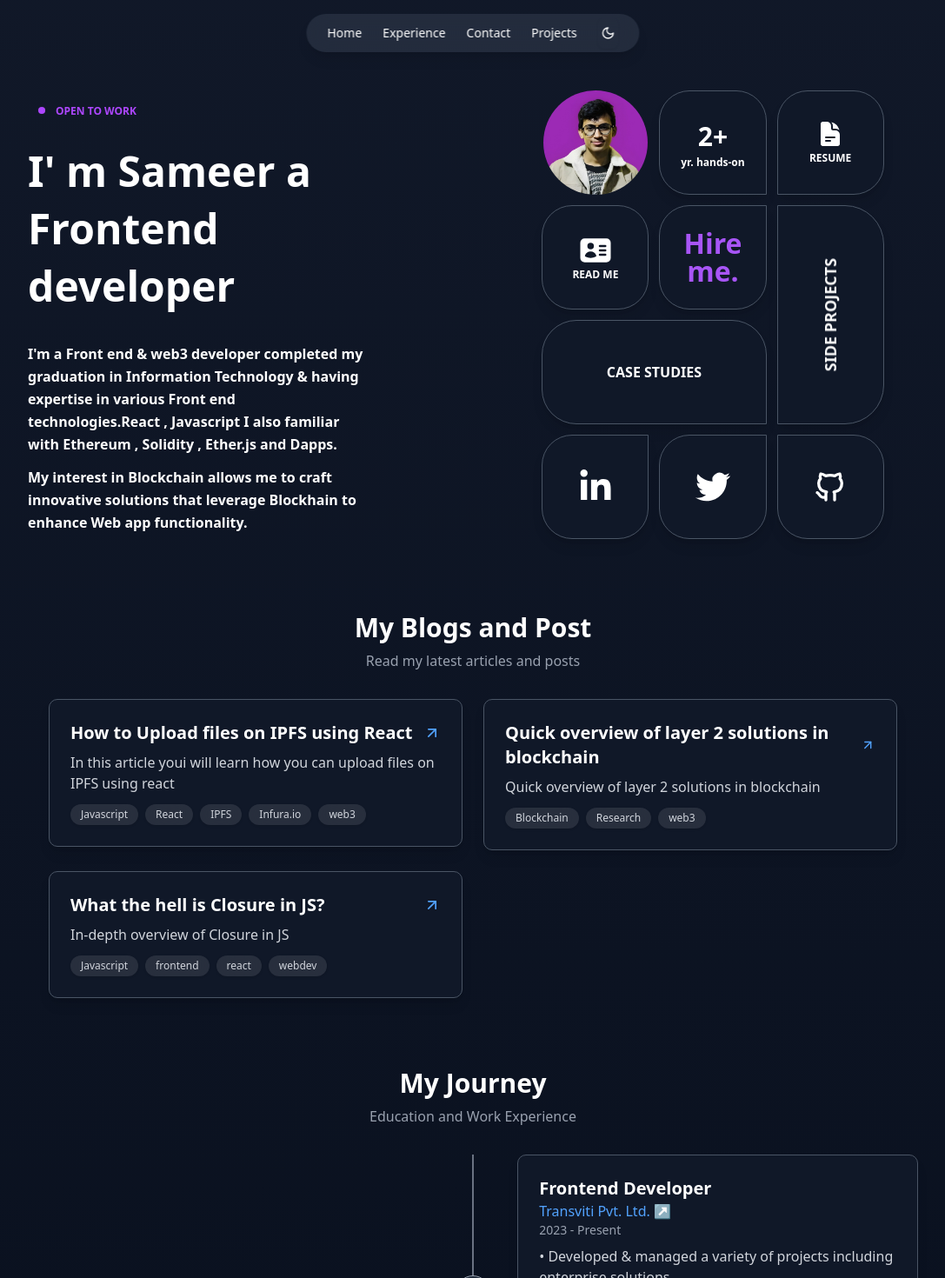
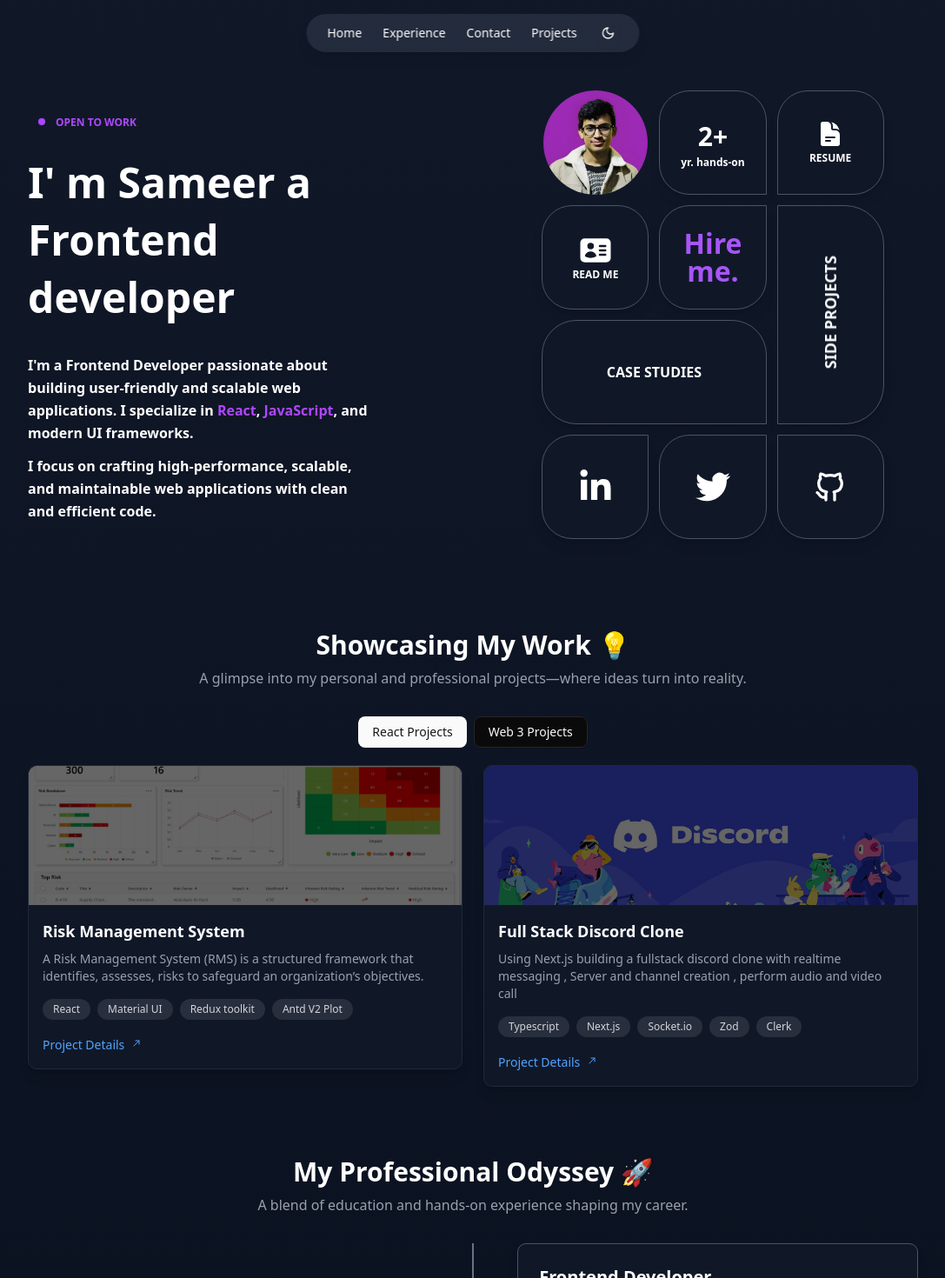
Before and after one commit to Sameer-472/Next.js-Portfolio, a Next.js app: page / in a window 1280 px wide. Shown: the top 1470 px of the page at 87% size, without its empty margins (96-1183 px from the left). Built offline with nearby package versions, Linux system fonts and the light colour scheme.

Commit message:
fully change the profile section and added skill section , also done sone changes in text and headings

```diff
--- a/app/page.js
+++ b/app/page.js
@@ -3,15 +3,17 @@ import ContactInfo from "@/components/contact";
 import Footer from "@/components/footer";
 import { Profile } from "@/components/profile";
 import Projects from "@/components/projects";
+import Skills from "@/components/Skills";
 import Timeline from "@/components/Timeline";
 
 export default function Home() {
   return (
     <div id='scrollContainer' name="scrollContainer" className="min-h-screen ">
       <Profile />
+      <Projects />
+      <Timeline />
       <Blogs />
-      <Timeline />
-      <Projects />
+      <Skills />
       <ContactInfo />
       <Footer />
     </div>
--- a/components/BentoGrid.jsx
+++ b/components/BentoGrid.jsx
@@ -5,8 +5,7 @@ import React from "react";
 // import calculateYearCount from "@/app/utils/expCalculator";
 import { useRouter } from "next/navigation";
 import { motion } from "framer-motion";
-// import { downloadPDF } from "@/app/utils/downloadPDF";
-import Link from "next/link";
+import { Link } from "react-scroll";
 
 const contentContainerVariants = {
     hidden: { opacity: 0 },
@@ -55,7 +54,7 @@ const BentoGrid = () => {
                         },
                     }}
                     className={`${boxStyle} group rounded-[35px] cursor-pointer bg-transparent overflow-visible`}
-                    onClick={() => router.push("/about")}
+                // onClick={() => router.push("/about")}
                 >
                     <img
                         className="w-[95px] h-[95px] lg:w-[120px] lg:h-[120px] rounded-full object-cover group-hover:scale-105 transition-all ease-in-out duration-1000"
@@ -63,6 +62,7 @@ const BentoGrid = () => {
                         alt="profile-pic"
                     />
                 </motion.div>
+                <Link to="experience" className={`${boxStyle} rounded-t-[35px] rounded-l-[35px] cursor-pointer hover:text-secondary hover:font-bold bg-white dark:bg-gray-900 shadow-lg text-gray-800 dark:text-white transition-all ease-in-out duration-500 dark:border dark:border-gray-600`} className={`${boxStyle} rounded-t-[35px] rounded-l-[35px] cursor-pointer hover:text-secondary hover:font-bold bg-white dark:bg-gray-900 shadow-lg text-gray-800 dark:text-white transition-all ease-in-out duration-500 dark:border dark:border-gray-600`}>
                     <motion.div
                         variants={{
                             ...contentVariants,
@@ -71,8 +71,6 @@ const BentoGrid = () => {
                                 transition: { ...contentVariants.visible.transition, delay: 0.3 },
                             },
                         }}
-                    className={`${boxStyle} rounded-t-[35px] rounded-l-[35px] cursor-pointer hover:text-secondary hover:font-bold bg-white dark:bg-gray-900 shadow-lg text-gray-800 dark:text-white transition-all ease-in-out duration-500 dark:border dark:border-gray-600`}
-                    onClick={() => router.push("/credentials")}
                     >
 
                         <div className="flex flex-col items-center justify-center">
@@ -85,12 +83,7 @@ const BentoGrid = () => {
                             </span>
                         </div>
                     </motion.div>
-                <Link
-                    href="./doc/resume.pdf"
-                    target="_blank"
-                    alt="my-cv"
-                    rel="noopener noreferrer"
-                >
+                </Link>
                 <motion.div
                     variants={{
                         ...contentVariants,
@@ -103,9 +96,9 @@ const BentoGrid = () => {
                         },
                     }}
                     className={`${boxStyle} text-gray-800 dark:text-white bg-white dark:bg-gray-900 shadow-lg dark:border dark:border-gray-600 rounded-br-[35px] rounded-t-[35px] cursor-pointer hover:text-secondary hover:font-black transition-all ease-in-out duration-500`}
-                    // onClick={() =>
-                    //   downloadPDF("/public/", "Resume - Muhammad Azlaan Zubair.pdf")
-                    // }
+                    onClick={() => {
+                        window.open('/SameerKhan.resume.pdf', '_blank');
+                    }}
                 >
                     <div className="flex items-center justify-center">
                         <span className="text-xs font-bold text-center uppercase">
@@ -126,7 +119,7 @@ const BentoGrid = () => {
                         </span>
                     </div>
                 </motion.div>
-                </Link>
+
                 <motion.div
                     variants={{
                         ...contentVariants,
@@ -138,8 +131,8 @@ const BentoGrid = () => {
                             },
                         },
                     }}
-                    className={`${boxStyle} text-gray-800 dark:text-white bg-white dark:bg-gray-900 shadow-lg dark:border dark:border-gray-600 rounded-[35px] cursor-pointer hover:text-secondary hover:font-black transition-all ease-in-out duration-500`}
-                    onClick={() => router.push("/about")}
+                    className={`${boxStyle} text-gray-800 dark:text-white bg-white dark:bg-gray-900 shadow-lg dark:border dark:border-gray-600 rounded-[35px] cursor-pointer hover:text-secondary hover:font-bold transition-all ease-in-out duration-500`}
+                // onClick={() => router.push("/about")}
                 >
                     <div className="flex items-center justify-center">
                         <span className="text-xs font-bold text-center uppercase">
@@ -168,10 +161,10 @@ const BentoGrid = () => {
                             transition: { ...contentVariants.visible.transition, delay: 0 },
                         },
                     }}
-                    className={`${boxStyle} text-gray-800 dark:text-white bg-white dark:bg-gray-900 shadow-lg dark:border dark:border-gray-600 group rounded-b-[35px] rounded-tl-[35px] cursor-pointer`}
+                    className={`${boxStyle} text-gray-800  hover:font-bold transition-all dark:text-white bg-white dark:bg-gray-900 shadow-lg dark:border dark:border-gray-600 group rounded-b-[35px] rounded-tl-[35px] cursor-pointer`}
                     onClick={() =>
                         window.open(
-                            "https://calendly.com/mdazlaanzubair/virtual-interaction/",
+                            "https://calendly.com/muhammadsameer2016/30min",
                             "_blank"
                         )
                     }
@@ -182,6 +175,9 @@ const BentoGrid = () => {
                         </h1>
                     </div>
                 </motion.div>
+                <Link to="projects"
+                    className={`${boxStyle} bg-white  hover:font-bold transition-all dark:bg-gray-900 shadow-lg dark:border dark:border-gray-600 row-span-2 rounded-r-[45px] cursor-pointer ease-in-out duration-500`}
+                >
                     <motion.div
                         variants={{
                             ...contentVariants,
@@ -190,13 +186,15 @@ const BentoGrid = () => {
                                 transition: { ...contentVariants.visible.transition, delay: 0.5 },
                             },
                         }}
-                    className={`${boxStyle} bg-white dark:bg-gray-900 shadow-lg dark:border dark:border-gray-600 row-span-2 rounded-r-[45px] cursor-pointer hover:text-secondary transition-all ease-in-out duration-500`}
-                    onClick={() => router.push("/projects")}
+
+                    // onClick={() => router.push("/projects")}
                     >
-                    <span className="text-lg font-semibold [writing-mode:vertical-lr] rotate-180 uppercase">
+                        <span className="text-lg text-nowrap font-semibold [writing-mode:vertical-lr] rotate-180 uppercase">
                             Side Projects
                         </span>
                     </motion.div>
+                </Link>
+                <Link to="blogs" className={`${boxStyle} text-gray-800 dark:text-white bg-white dark:bg-gray-900 shadow-lg dark:border dark:border-gray-600 col-span-2 rounded-t-[40px] cursor-pointer rounded-l-[40px] font-semibold hover:font-bold transition-all ease-in-out duration-500`}>
                     <motion.div
                         variants={{
                             ...contentVariants,
@@ -205,13 +203,12 @@ const BentoGrid = () => {
                                 transition: { ...contentVariants.visible.transition, delay: 0.6 },
                             },
                         }}
-                    className={`${boxStyle} text-gray-800 dark:text-white bg-white dark:bg-gray-900 shadow-lg dark:border dark:border-gray-600 col-span-2 rounded-t-[40px] cursor-pointer rounded-l-[40px] font-semibold hover:text-secondary hover:font-bold transition-all ease-in-out duration-500`}
-                    onClick={() => router.push("/work")}
                     >
                         <span className="flex items-center justify-center h-[100px] uppercase">
                             Case Studies
                         </span>
                     </motion.div>
+                </Link>
                 <motion.div
                     variants={{
                         ...contentVariants,
@@ -280,8 +277,8 @@ const BentoGrid = () => {
                         <path d="M9 19c-4.3 1.4-4.3-2.5-6-3m12 5v-3.5c0-1 .1-1.4-.5-2 2.8-.3 5.5-1.4 5.5-6a4.6 4.6 0 00-1.3-3.2 4.2 4.2 0 00-.1-3.2s-1.1-.3-3.5 1.3a12.3 12.3 0 00-6.2 0C6.5 2.8 5.4 3.1 5.4 3.1a4.2 4.2 0 00-.1 3.2A4.6 4.6 0 004 9.5c0 4.6 2.7 5.7 5.5 6-.6.6-.6 1.2-.5 2V21" />
                     </svg>
                 </motion.div>
-            </motion.div>
-        </div>
+            </motion.div >
+        </div >
     );
 };
 
--- /dev/null
+++ b/components/Skills.jsx
@@ -0,0 +1,61 @@
+"use client"
+
+import React from 'react';
+import {
+    SiReact, SiNextdotjs, SiJavascript, SiHtml5,
+    SiTypescript, SiTailwindcss, SiDocker,
+    SiJira, SiGit, SiPython, SiNodedotjs, SiRedux, SiAntdesign
+} from "react-icons/si";
+import { motion } from 'framer-motion';
+
+const Skills = () => {
+    const skills = [
+        { name: "React", level: "Expert", icon: SiReact, color: "text-sky-500" },
+        { name: "Next.js", level: "Expert", icon: SiNextdotjs, color: "text-white" },
+        { name: "JavaScript", level: "Expert", icon: SiJavascript, color: "text-yellow-400" },
+        { name: "Redux", level: "Expert", icon: SiRedux, color: "text-purple-400" },
+        { name: "HTML/CSS", level: "Expert", icon: SiHtml5, color: "text-orange-500" },
+        { name: "TypeScript", level: "Professional", icon: SiTypescript, color: "text-blue-500" },
+        { name: "Antd", level: "Expert", icon: SiAntdesign, color: 'text-red-200]' },
+        { name: "Tailwind CSS", level: "Professional", icon: SiTailwindcss, color: "text-teal-400" },
+        { name: "Docker", level: "Beginner", icon: SiDocker, color: "text-sky-400" },
+        { name: "Git", level: "Expert", icon: SiGit, color: "text-red-500" },
+        { name: "Python", level: "Beginner", icon: SiPython, color: "text-blue-400" },
+        { name: "Node.js", level: "Professional", icon: SiNodedotjs, color: "text-green-500" },
+    ];
+
+    return (
+        <div className='w-full mx-auto px-6 lg:px-32 my-10'>
+            <h2 className="text-center text-2xl sm:text-3xl md:text-3xl font-bold mb-2 dark:text-white text-gray-800 ">My Tech Arsenal</h2>
+            <p className="dark:text-gray-400 mb-8 text-gray-500 text-center">A collection of cutting-edge tools and technologies that power my development journey.</p>
+            <div className="grid grid-cols-1 xs:grid-cols-2 sm:grid-cols-2 md:grid-cols-3 lg:grid-cols-4 gap-4  ">
+                {skills.map((skill, index) => {
+                    const IconComponent = skill.icon;
+                    return (
+                        <motion.div
+                            key={index}
+                            whileHover={{ scale: 1.05, boxShadow: "0px 4px 15px rgba(0,0,0,0.3)" }}
+                            whileTap={{ scale: 0.97 }}
+                            transition={{ type: "spring", stiffness: 300 }}
+                            className="flex items-center gap-4 p-4  bg-white dark:bg-gray-900 rounded-lg dark:border dark:border-gray-600 shadow-lg cursor-pointer transition-all duration-300"
+                        >
+                            {/* Rotating Icon on Hover */}
+                            <motion.div
+                                whileHover={{ rotate: 360 }}
+                                transition={{ type: "spring", stiffness: 150, damping: 10 }}
+                            >
+                                <IconComponent className={`${skill?.color}`} size={28} />
+                            </motion.div>
+                            <div>
+                                <h4 className="text-gray-800 dark:text-white font-semibold">{skill.name}</h4>
+                                <p className="text-sm dark:text-gray-400 text-gray-600">{skill.level}</p>
+                            </div>
+                        </motion.div>
+                    );
+                })}
+            </div>
+        </div>
+    )
+}
+
+export default Skills
--- a/components/Timeline.jsx
+++ b/components/Timeline.jsx
@@ -67,12 +67,15 @@ export default function Timeline() {
             transition={{ type: "spring", stiffness: 100 }}
             viewport={{ once: false }}
         >
-            <Element name="experience" className="flex flex-col items-center my-20 px-6">
-                <h2 className="text-2xl sm:text-3xl md:text-3xl font-bold mb-2 dark:text-white text-gray-800">My Journey</h2>
-                <p className="dark:text-gray-400 text-gray-500 mb-8">Education and Work Experience</p>
-
+            <Element name="experience" className="flex flex-col items-center my-20">
+                <h2 className="text-2xl sm:text-3xl md:text-3xl font-bold mb-2 dark:text-white text-gray-800">
+                    My Professional Odyssey 🚀
+                </h2>
+                <p className="dark:text-gray-400 text-center px-6 text-gray-500 mb-8">
+                    A blend of education and hands-on experience shaping my career.
+                </p>
                 {/* Timeline Container */}
-                <div className="relative w-full max-w-5xl mx-auto">
+                <div className="relative w-full px-6 mx-auto lg:px-32">
                     {/* Center Line */}
                     <div className="absolute left-1/2 transform -translate-x-1/2 top-0 w-[2px] h-full bg-gray-200 dark:bg-gray-500 "></div>
 
--- a/components/blogs.jsx
+++ b/components/blogs.jsx
@@ -1,5 +1,6 @@
 "use client"
 
+import { Element } from "react-scroll";
 import BlogCard from "./blogsCard";
 import { motion } from "framer-motion"
 
@@ -33,15 +34,20 @@ const blogs = [
 
 export default function Blogs() {
     return (
+        <Element name="blogs">
             <motion.div
                 initial={{ y: 50, opacity: 0 }}
                 whileInView={{ y: 0, opacity: 1 }}
                 transition={{ type: "spring", stiffness: 100 }}
                 viewport={{ once: false }}
-            className="flex items-center justify-center flex-col my-5">
-            <h2 className="text-2xl sm:text-3xl md:text-3xl font-bold mb-2 dark:text-white text-gray-800">My Blogs and Post</h2>
-            <p className="dark:text-gray-400 mb-8 text-gray-500">Read my latest articles and posts</p>
-            <div className="relative w-full max-w-5xl mx-auto grid grid-cols-12 gap-6 px-6">
+                className="flex items-center justify-start flex-col my-5 w-full mx-auto px-6 lg:px-32">
+                <h2 className="text-2xl sm:text-3xl md:text-3xl font-bold mb-2 dark:text-white text-gray-800">
+                    Insights & Inspirations ✍️
+                </h2>
+                <p className="dark:text-gray-400 mb-8 text-center  text-gray-500">
+                    Explore my latest thoughts, tutorials, and industry insights.
+                </p>
+                <div className="relative grid grid-cols-12 gap-6 w-full">
                     {blogs.map((blog, index) => (
                         <div key={index} className="col-span-12 md:col-span-6">
                             <BlogCard
@@ -55,5 +61,6 @@ export default function Blogs() {
                     ))}
                 </div>
             </motion.div>
+        </Element>
     );
 }
--- a/components/contact.jsx
+++ b/components/contact.jsx
@@ -11,7 +11,7 @@ export default function ContactInfo() {
             whileInView={{ y: 0, opacity: 1 }}
             transition={{ type: "spring", stiffness: 100 }}
             viewport={{ once: false }}>
-            <Element className="flex flex-col items-center max-w-5xl mx-auto px-4 sm:px-6 lg:px-8 py-12">
+            <Element className="flex flex-col items-center mx-auto px-6 lg:px-32 py-12">
                 <h2 className="text-2xl sm:text-3xl md:text-4xl font-bold mb-2 dark:text-white text-gray-800">
                     Let's Connect
                 </h2>
--- a/components/navbar.jsx
+++ b/components/navbar.jsx
@@ -29,7 +29,6 @@ export function Navbar() {
         <Link
           key={key}
           to={key}
-          smooth={true}
           duration={800}
           className="relative cursor-pointer text-gray-800 dark:text-white transition-all duration-300 hover:text-blue-500 dark:hover:text-blue-400 hover:scale-110 leading-none"
         >
--- a/components/profile.jsx
+++ b/components/profile.jsx
@@ -2,12 +2,8 @@
 
 import { useWindowDimensions } from "@/helper/useWindow";
 import { motion } from "framer-motion";
-import { Github, Linkedin, Mail, X } from "lucide-react";
-import Image from "next/image";
 import { useEffect, useState } from "react";
 import { SiGit, SiHtml5, SiJavascript, SiNextdotjs, SiReact, SiRedux, SiTailwindcss } from "react-icons/si";
-import { Element } from "react-scroll";
-import { Button } from "./ui/button";
 import useModalStore from "@/store/useModalStore";
 import BentoGrid from "./BentoGrid";
 import Link from "next/link";
@@ -172,20 +168,17 @@ export function Profile() {
                 variants={contentVariants}
                 className="text-base leading-relaxed text-gray-600 dark:text-white tracking-normal font-semibold mb-3"
               >
-                I&apos;m a Front end & web3 developer completed my graduation in Information Technology & having expertise in various Front end technologies.
-                <span className="">React , Javascript</span>{" "}
-                I also familiar with{" "}
-                <span className="">Ethereum , Solidity , Ether.js and Dapps</span>.
+                I'm a Frontend Developer passionate about building user-friendly and scalable web applications.
+                I specialize in <span className="text-purple-500">React</span>, <span className="text-purple-500">JavaScript</span>, and modern UI frameworks.
               </motion.p>
+
               <motion.p
                 variants={contentVariants}
                 className="text-base leading-relaxed text-gray-600 dark:text-white tracking-normal font-semibold"
               >
-                My interest in Blockchain allows me to craft innovative solutions that{" "}
-                <span className="">leverage Blockhain</span> to enhance{" "}
-                <span className="">Web app</span>{" "}
-                <span className="">functionality</span>.
+                I focus on crafting high-performance, scalable, and maintainable web applications with clean and efficient code.
               </motion.p>
+
             </div>
           </div>
           <div className="flex w-full lg:w-1/2 justify-center">
--- a/components/projectCard.jsx
+++ b/components/projectCard.jsx
@@ -16,10 +16,10 @@ const ProjectCard = ({ title, description, tags, link, img, item }) => {
                 boxShadow: "0px 4px 25px rgba(80, 130, 255, 0.3)",
             }}
             transition={{ type: "spring", stiffness: 200, damping: 15 }}
-            className="relative block bg-white dark:bg-gray-900 rounded-2xl dark:border dark:border-gray-800 shadow-lg w-full overflow-hidden group transition-all duration-300 p-0"
+            className="relative block bg-white dark:bg-gray-900 rounded-lg dark:border dark:border-gray-800 shadow-lg w-full overflow-hidden group transition-all duration-300 p-0"
         >
             {/* Background Image */}
-            <div className="relative overflow-hidden rounded-t-2xl h-40">
+            <div className="relative overflow-hidden rounded-t-lg h-40">
                 <img
                     src={img}
                     alt={title}
--- a/components/projects.jsx
+++ b/components/projects.jsx
@@ -82,8 +82,8 @@ export default function Projects() {
             transition={{ type: "spring", stiffness: 100 }}
             viewport={{ once: true }}>
             <Element name="projects" className="flex items-center justify-center flex-col my-10">
-                <h2 className="text-2xl sm:text-3xl md:text-3xl font-bold mb-2 dark:text-white text-gray-800">Recent featured projects</h2>
-                <p className="dark:text-gray-400 text-gray-500 mb-8 ">Explore some of my personal and proffesional projects</p>
+                <h2 className="text-2xl sm:text-3xl md:text-3xl font-bold mb-2 dark:text-white text-gray-800">Showcasing My Work 💡</h2>
+                <p className="dark:text-gray-400 text-gray-500 mb-8 text-center px-6">A glimpse into my personal and professional projects—where ideas turn into reality.</p>
                 <div className="flex justify-between gap-2 mb-5">
                     <Button onClick={() => {
                         setProjects(reactProjects)
@@ -94,7 +94,7 @@ export default function Projects() {
                         setStatus("web3Project")
                     }} >Web 3 Projects</Button>
                 </div>
-                <div className="relative w-full max-w-5xl mx-auto grid grid-cols-12 gap-6 px-6">
+                <div className="relative w-full mx-auto grid grid-cols-12 gap-6 px-6 lg:px-32">
                     {projects.map((item, index) => (
                         <div key={index} className="col-span-12 md:col-span-6">
                             <ProjectCard
```
Lines whose indentation alone changed are shown as unchanged.
